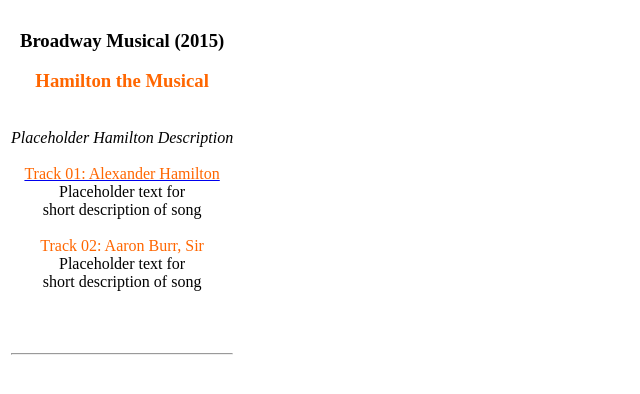
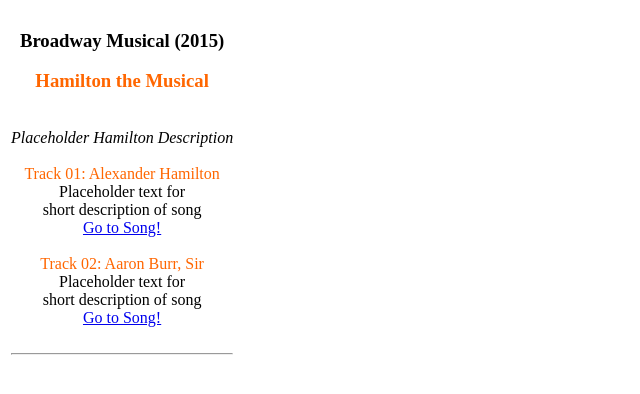
Before and after one commit to IsoscelesTriangle/AlexanderHTMLton, a plain HTML site: page index.html in a window 1280 px wide. Shown: the whole page, without its empty margins (0-640 px from the left). Drawn offline with Linux system fonts and the light colour scheme.

Commit message:
Update index.html

```diff
--- a/index.html
+++ b/index.html
@@ -15,16 +15,17 @@
  </h3></span><br />
 <em>Placeholder Hamilton Description</em><br />
 <br />
-<a href="_lyrics/01AlexanderHamilton.html"><div style="color: #ff6600;">Track 01: Alexander Hamilton</div></a>
+<div style="color: #ff6600;">Track 01: Alexander Hamilton</div>
 Placeholder text for<br />
 short description of song<br />
+<a href="_lyrics/01AlexanderHamilton.html">Go to Song!</a><br />
 <br />
 <div style="color: #ff6600;">Track 02: Aaron Burr, Sir</div>
 Placeholder text for<br />
 short description of song<br />
+<a href="_lyrics/02AaronBurrSir.html">Go to Song!</a><br />
 <br />
-<br />
-<br />
+
 <hr />
 <!-- <p><a href="46imnotcryingyourecrying.html">Previous</a> | <a href="index.html">Song Index</a> | <a href="02AaronBurrSir.html">Next</p> -->
 </td>
```
